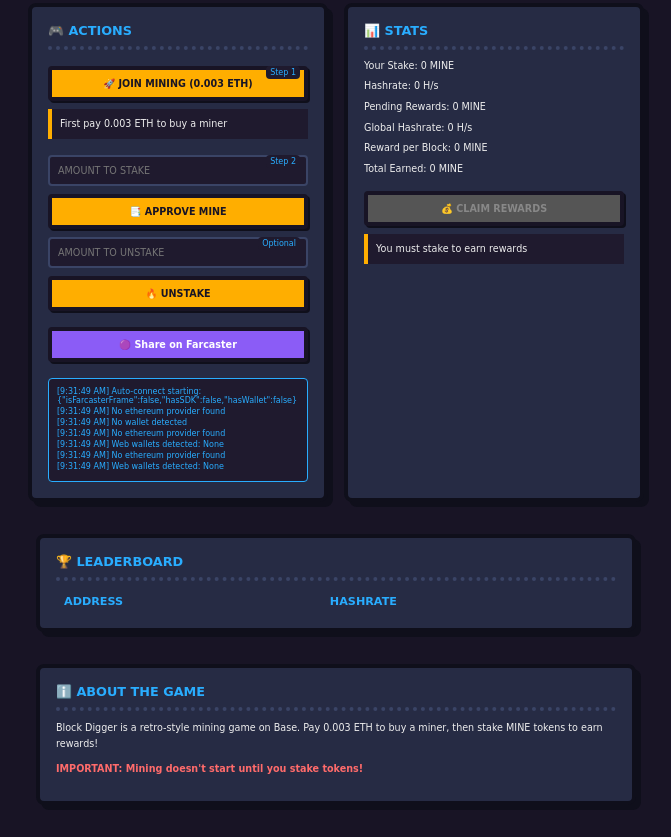
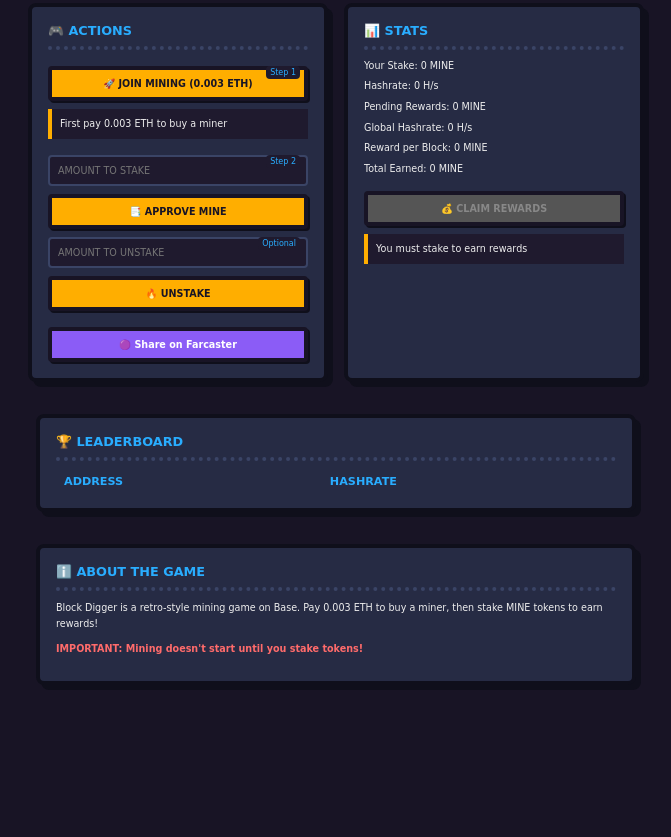
Before and after one commit to farcdigger/BlockDigger, a plain HTML site: page public/index.html in a window 1280 px wide. Shown: the part 627-1464 px from the top of the page, without its empty margins (304-975 px from the left). After the commit the page ends 1344 px from the top, so only its background shows below. Drawn offline with Linux system fonts and the light colour scheme.

Commit message:
Disable debug panel
- Set DEBUG = false to disable debug logging
- Hide #debugInfo panel (display: none)
- Clean up UI for production use

```diff
--- a/public/index.html
+++ b/public/index.html
@@ -233,7 +233,7 @@
     }
 
     #debugInfo {
-      display: block;
+      display: none;
       font-size: 0.5rem;
       margin-top: 1rem;
       padding: 0.5rem;
@@ -1032,7 +1032,7 @@
       let isInitialConnect = true;
 
       // Debug mode - enable for troubleshooting
-      const DEBUG = true;
+      const DEBUG = false;
       window.DEBUG = DEBUG;
 
       // Safe values
```
